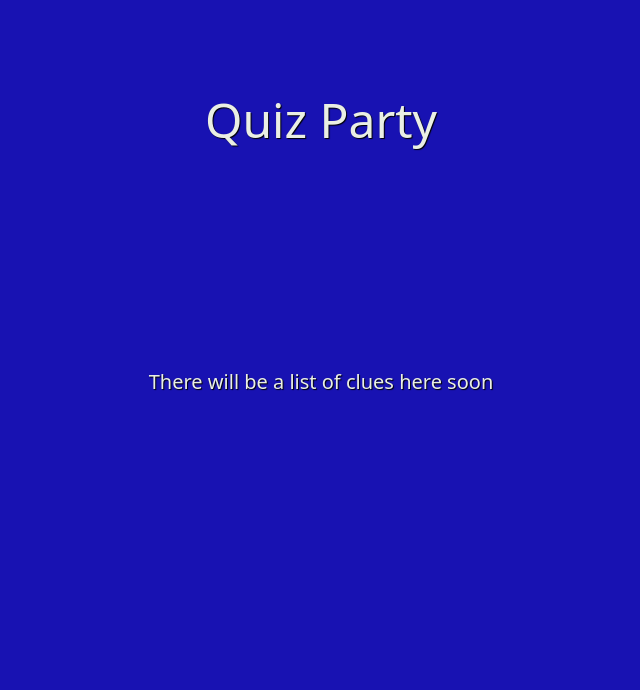
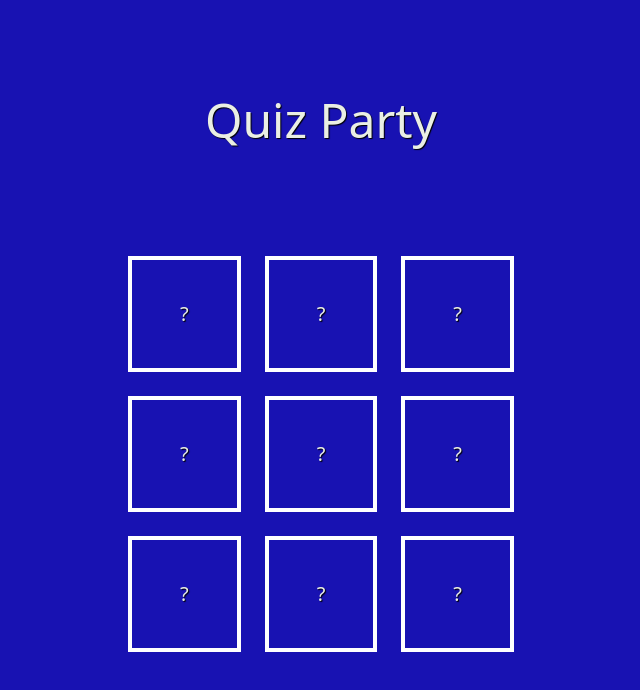
Before and after one commit to daisybarrette/quiz-game, a Next.js app: page / in a window 1280 px wide. Shown: the top 690 px of the page, without its empty margins (319-959 px from the left). Built offline with nearby package versions, Linux system fonts and the light colour scheme.

Commit message:
Basic grid of clues, navigate to clue page

```diff
--- a/src/pages/clue.tsx
+++ b/src/pages/clue.tsx
@@ -1,6 +1,6 @@
 export default function Clue() {
     return (
-      <main className="flex min-h-screen flex-col items-center pt-24 text-center bg-green-100">
+      <main className="flex min-h-screen flex-col items-center pt-24 text-center">
           <p>this is the clue page</p>
       </main>
     )
--- a/src/pages/index.tsx
+++ b/src/pages/index.tsx
@@ -1,13 +1,85 @@
-export default function Home() {
-    return (
-      <main className="flex min-h-screen flex-col items-center pt-24 text-center">
-          <h1 className="header text-5xl">Quiz Party</h1>
-
-          <div className="flex flex-col pt-28 text-xl">
+import Link from 'next/link'
 
 
-              <p className="pt-28">There will be a list of clues here soon</p>
-          </div>
-      </main>
+function Home() {
+    return (
+        <main className="flex min-h-screen flex-col items-center pt-24 text-center">
+            <h1 className="header text-5xl">Quiz Party</h1>
+
+            <ul className="grid grid-cols-3 grid-rows-3 gap-6 list-none pt-28 text-xl">
+                {CLUES.map(clue => (
+                    <li className="flex" key={clue.id}>
+                        <ClueLink />
+                    </li>
+                ))}
+            </ul>
+        </main>
     )
-  }
+}
+
+function ClueLink() {
+    return (
+        <Link
+            className="py-10 px-12 border-white border-4 hover:bg-yellow-50 hover:text-black"
+            href="/clue"
+        >
+            {'?'}
+        </Link>
+    )
+}
+
+// TODO: store elsewhere, eventually pull from API
+const CLUES = [
+    {
+        id: '1',
+        clue: 'Among the men who have walked on the Moon, his last name is alphabetically first',
+        answer: 'Buzz Aldrin',
+    },
+    {
+        id: '2',
+        clue: 'Known for more philosophical works, he wrote the play "La Mandragola", in which Florentines are rewarded for immoral actions',
+        answer: 'Machiavelli',
+    },
+    {
+        id: '3',
+        clue: 'Number of Canadian provinces that border the Great Lakes',
+        answer: '1',
+    },
+    {
+        id: '4',
+        clue: 'A part of this marine mammal was prized by medieval folk, who thought it belonged to a unicorn',
+        answer: 'Narwhal',
+    },
+    {
+        id: '5',
+        clue: 'Displayed in a new case in September 1997, it is the centerpiece of the Harry Winston Gallery',
+        answer: 'The hope diamond',
+    },
+
+
+
+    {
+        id: '6',
+        clue: 'Number of Canadian provinces that border the Great Lakes',
+        answer: '1',
+    },
+
+    {
+        id: '7',
+        clue: 'Among the men who have walked on the Moon, his last name is alphabetically first',
+        answer: 'Buzz Aldrin',
+    },
+
+    {
+        id: '8',
+        clue: 'Number of Canadian provinces that border the Great Lakes',
+        answer: '1',
+    },
+    {
+        id: '9',
+        clue: 'Displayed in a new case in September 1997, it is the centerpiece of the Harry Winston Gallery',
+        answer: 'The hope diamond',
+    },
+]
+
+export default Home
```
